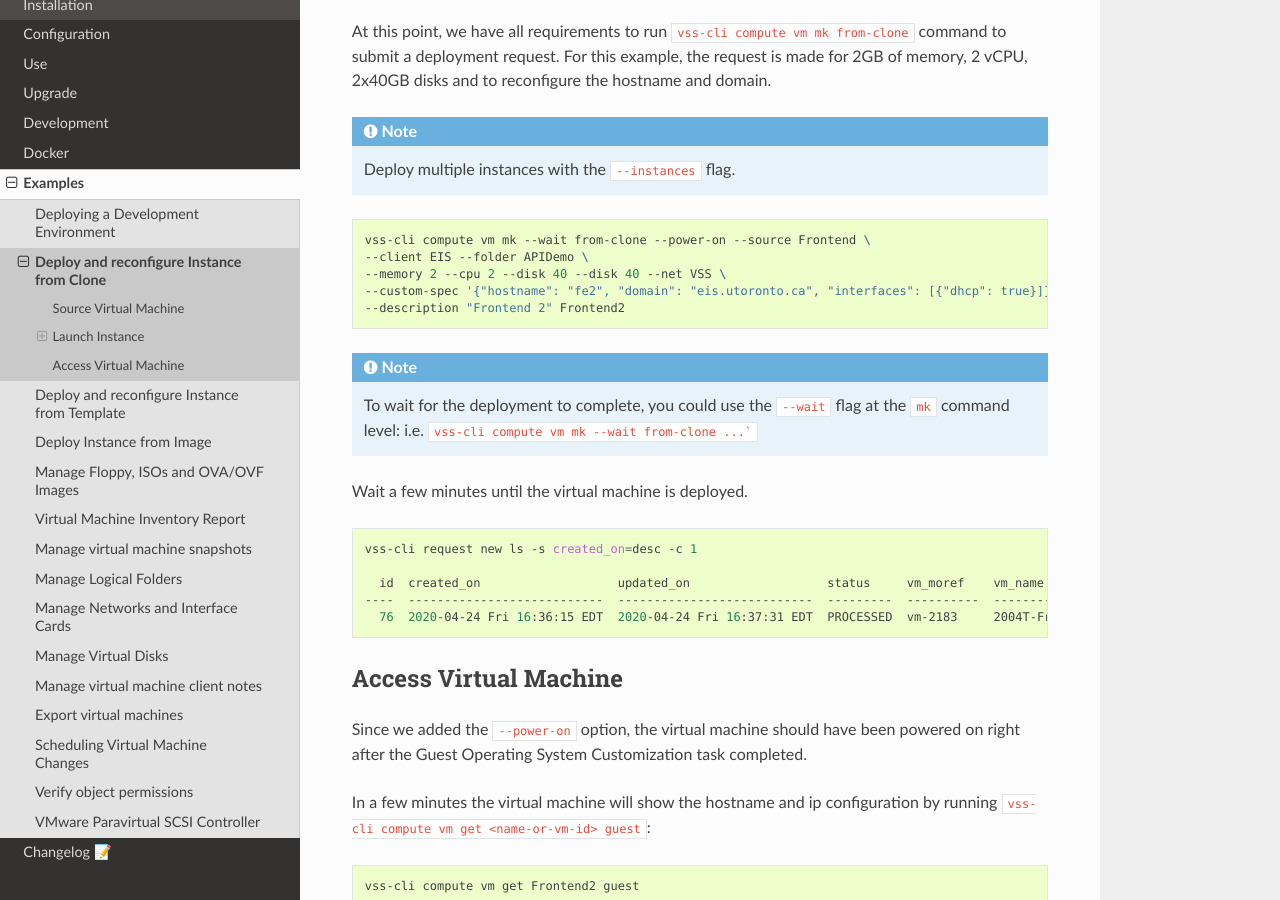
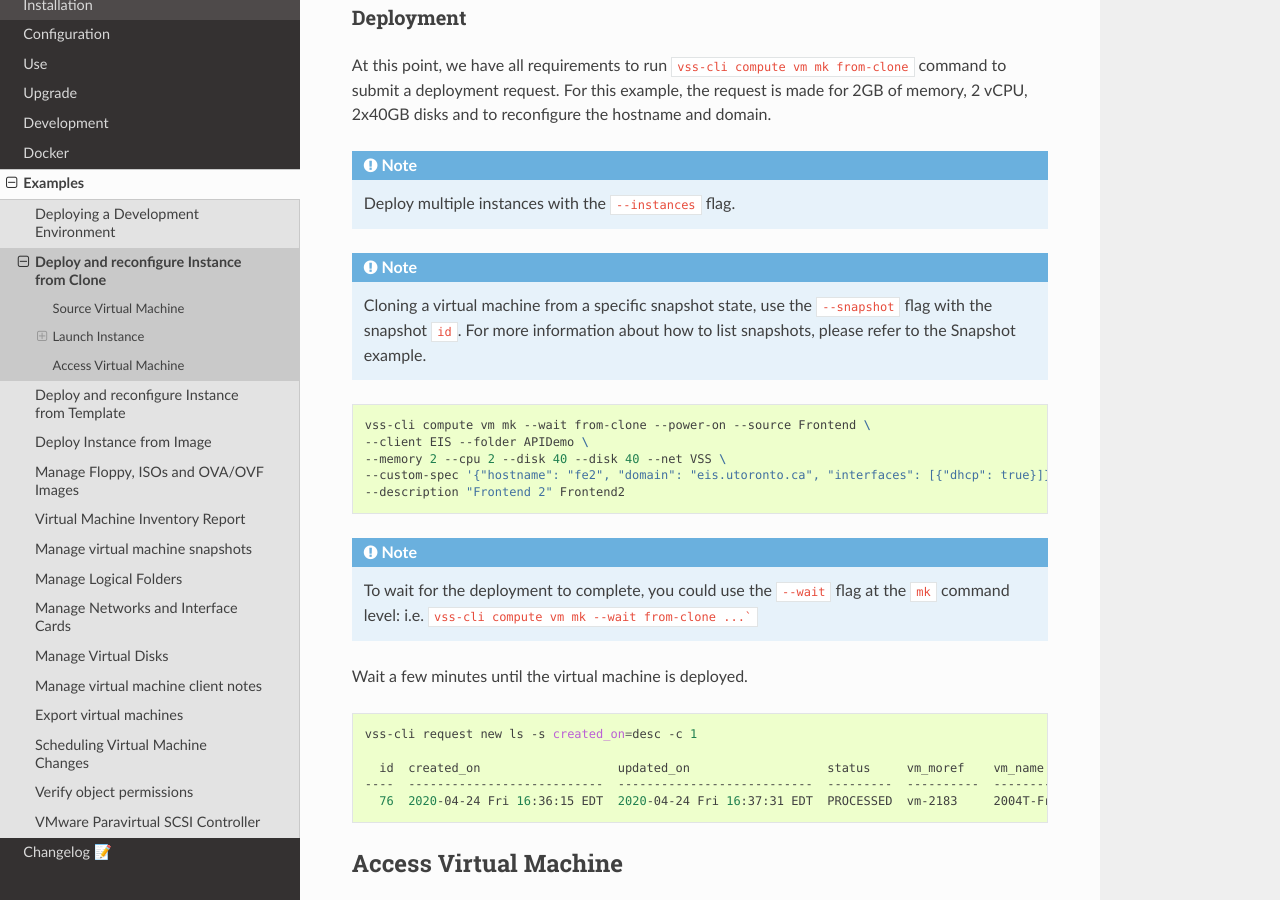
Before and after one commit to EIS-ITS/vss-cli, a Sphinx documentation site: the page built from docs/examples/deploy-clone.rst, in a window 1280 px wide and 900 px high, scrolled down 4238 px. Built offline with Sphinx 7.4.7 and the Read the Docs theme 2.0.0, drawn with Linux system fonts in a browser that asks for light colours; the version number could not be read and is left out; some of the changed text lies outside the part shown.

Commit message:
Issue #406: ⚡️compute/mk from-clone --snapshot to clone from given snapshot - updating examples - fixes #406

```diff
--- a/docs/examples/deploy-clone.rst
+++ b/docs/examples/deploy-clone.rst
@@ -94,12 +94,13 @@ arguments and options required:
       -p, --custom-spec TEXT          Guest OS custom specification in JSON
                                       format.
 
-      -e, --extra-config TEXT         VMWare Guest Info Interface in JSON format.
+      -e, --extra-config TEXT         Extra configuration key=value format.
       --power-on                      Power on after successful deployment.
       --vss-service TEXT              VSS Service related to VM
       --instances INTEGER             Number of instances to deploy  [default: 1]
+      -w, --firmware TEXT             Firmware type.
+      --snapshot TEXT                 Snapshot to clone.
       --help                          Show this message and exit.
-
 
 
 Network
@@ -232,6 +233,12 @@ request. For this example, the request is made for 2GB of memory, 2 vCPU,
 
     Deploy multiple instances with the ``--instances`` flag.
 
+.. note::
+
+    Cloning a virtual machine from a specific snapshot state, use the ``--snapshot`` flag with the
+    snapshot ``id``. For more information about how to list snapshots, please refer to the
+    Snapshot example.
+
 .. code-block:: bash
 
     vss-cli compute vm mk --wait from-clone --power-on --source Frontend \
```
Also changed, not shown: .bumpversion.cfg, 3 other files.
